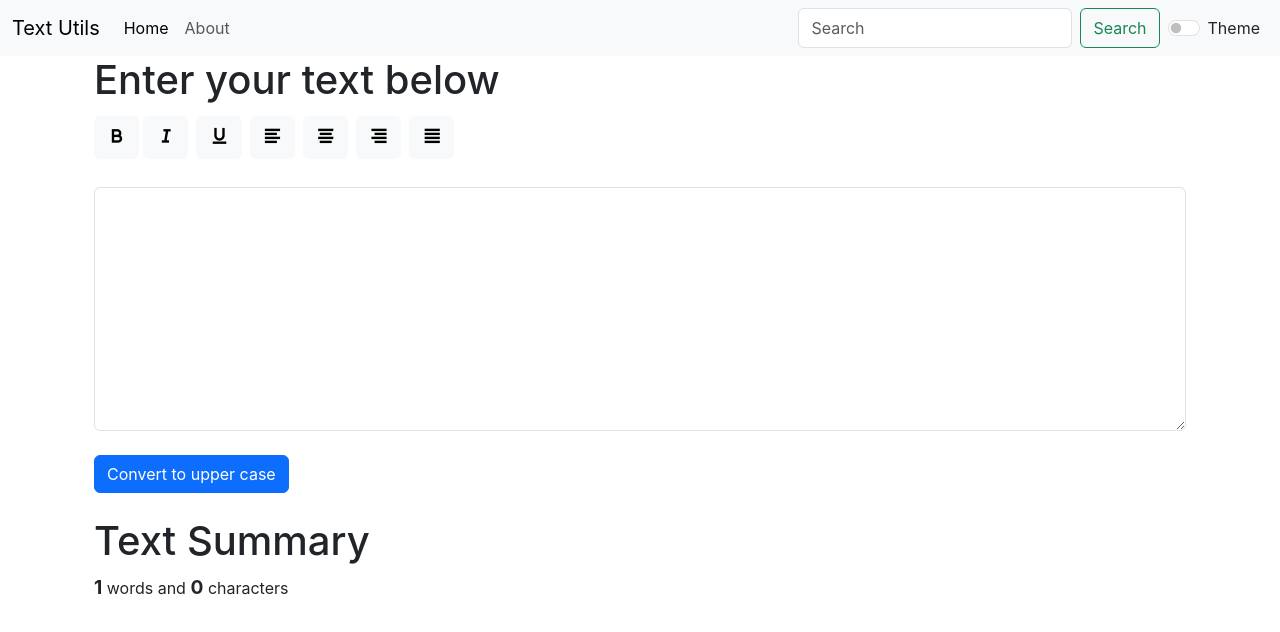
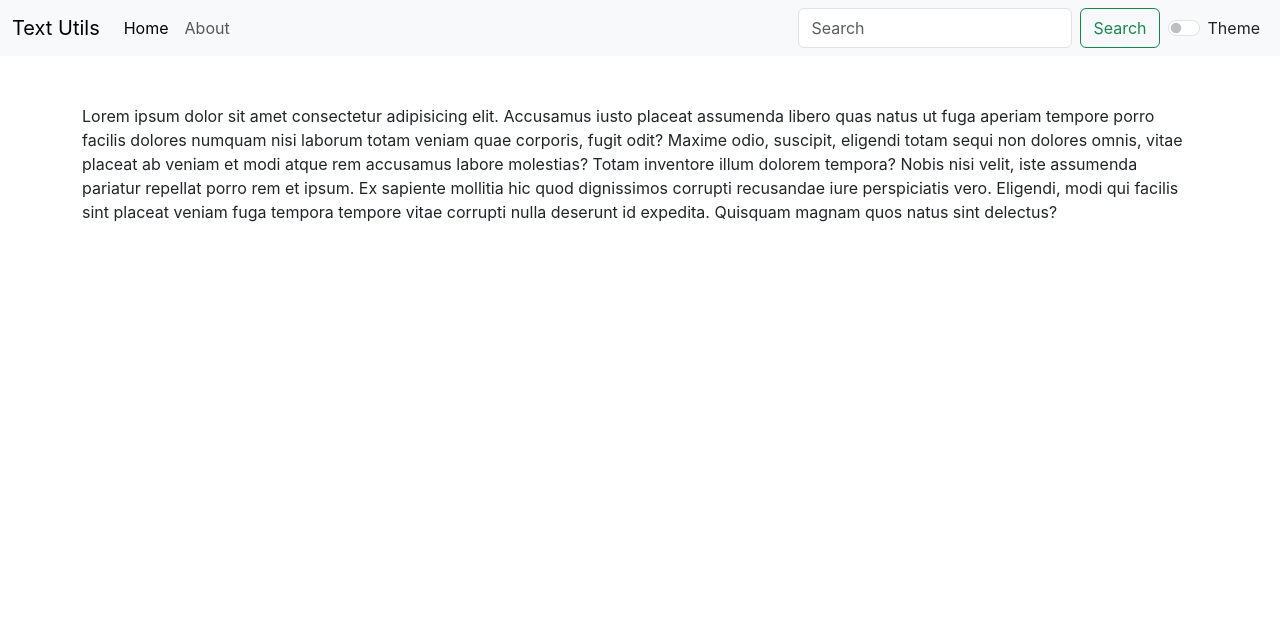
Before and after one commit to PandeyHarish/textUtils, a React (Create React App) app: page /about in a window 1280 px wide. Shown: the top 632 px of the page. Built offline with nearby package versions, Linux system fonts and the light colour scheme.

Commit message:
router setup

```diff
--- a/package.json
+++ b/package.json
@@ -8,6 +8,7 @@
     "@testing-library/user-event": "^13.5.0",
     "react": "^18.2.0",
     "react-dom": "^18.2.0",
+    "react-router-dom": "^6.19.0",
     "react-scripts": "5.0.1",
     "web-vitals": "^2.1.4"
   },
--- a/src/App.js
+++ b/src/App.js
@@ -2,6 +2,9 @@ import { useState } from "react";
 import "./App.css";
 import Navbar from "./components/Navbar";
 import TextForm from "./components/TextForm";
+import About from "./components/About";
+import { BrowserRouter, Route, Routes } from "react-router-dom";
+
 
 function App() {
   const [mode, setMode] = useState("light");
@@ -18,6 +21,7 @@ function App() {
   };
   return (
     <>
+      <BrowserRouter>
         <Navbar
           title="Text Utils"
           tab1="Home"
@@ -25,9 +29,15 @@ function App() {
           mode={mode}
           changeTheme={changeTheme}
         />
-      <div className="container">
-        <TextForm heading="Enter your text below" mode={mode} />
-      </div>
+        <Routes>
+          <Route
+            exact
+            path="/"
+            element={<TextForm heading="Enter your text below" mode={mode} />}
+          />
+          <Route exact path="/about" element={<About />}/>
+        </Routes>
+      </BrowserRouter>
     </>
   );
 }
--- /dev/null
+++ b/src/components/About.js
@@ -0,0 +1,20 @@
+import React from 'react'
+
+export default function About() {
+  return (
+    <div className="container mt-5">
+      <p>
+        Lorem ipsum dolor sit amet consectetur adipisicing elit. Accusamus iusto
+        placeat assumenda libero quas natus ut fuga aperiam tempore porro
+        facilis dolores numquam nisi laborum totam veniam quae corporis, fugit
+        odit? Maxime odio, suscipit, eligendi totam sequi non dolores omnis,
+        vitae placeat ab veniam et modi atque rem accusamus labore molestias?
+        Totam inventore illum dolorem tempora? Nobis nisi velit, iste assumenda
+        pariatur repellat porro rem et ipsum. Ex sapiente mollitia hic quod
+        dignissimos corrupti recusandae iure perspiciatis vero. Eligendi, modi
+        qui facilis sint placeat veniam fuga tempora tempore vitae corrupti
+        nulla deserunt id expedita. Quisquam magnam quos natus sint delectus?
+      </p>
+    </div>
+  );
+}
--- a/src/components/Navbar.js
+++ b/src/components/Navbar.js
@@ -1,5 +1,6 @@
 import React from "react";
 import propTypes from "prop-types";
+import { Link } from "react-router-dom";
 
 export default function Navbar(props) {
   return (
@@ -7,9 +8,9 @@ export default function Navbar(props) {
       className={`navbar navbar-expand-lg navbar-${props.mode} bg-${props.mode}`}
     >
       <div className="container-fluid">
-        <a className="navbar-brand" href="/">
+        <Link className="navbar-brand" to="/">
           {props.title}
-        </a>
+        </Link>
         <button
           className="navbar-toggler"
           type="button"
@@ -24,14 +25,14 @@ export default function Navbar(props) {
         <div className="collapse navbar-collapse" id="navbarSupportedContent">
           <ul className="navbar-nav me-auto mb-2 mb-lg-0">
             <li className="nav-item">
-              <a className="nav-link active" aria-current="page" href="/">
+              <Link className="nav-link active" aria-current="page" to="/">
                 {props.tab1}
-              </a>
+              </Link>
             </li>
             <li className="nav-item">
-              <a className="nav-link" href="/">
+              <Link className="nav-link" to="/about">
                 {props.tab2}
-              </a>
+              </Link>
             </li>
           </ul>
           <form className="d-flex" role="search">
```
Also changed, not shown: 1 other file (tests, documents, lock files or other folders). Lines whose indentation alone changed are shown as unchanged.
